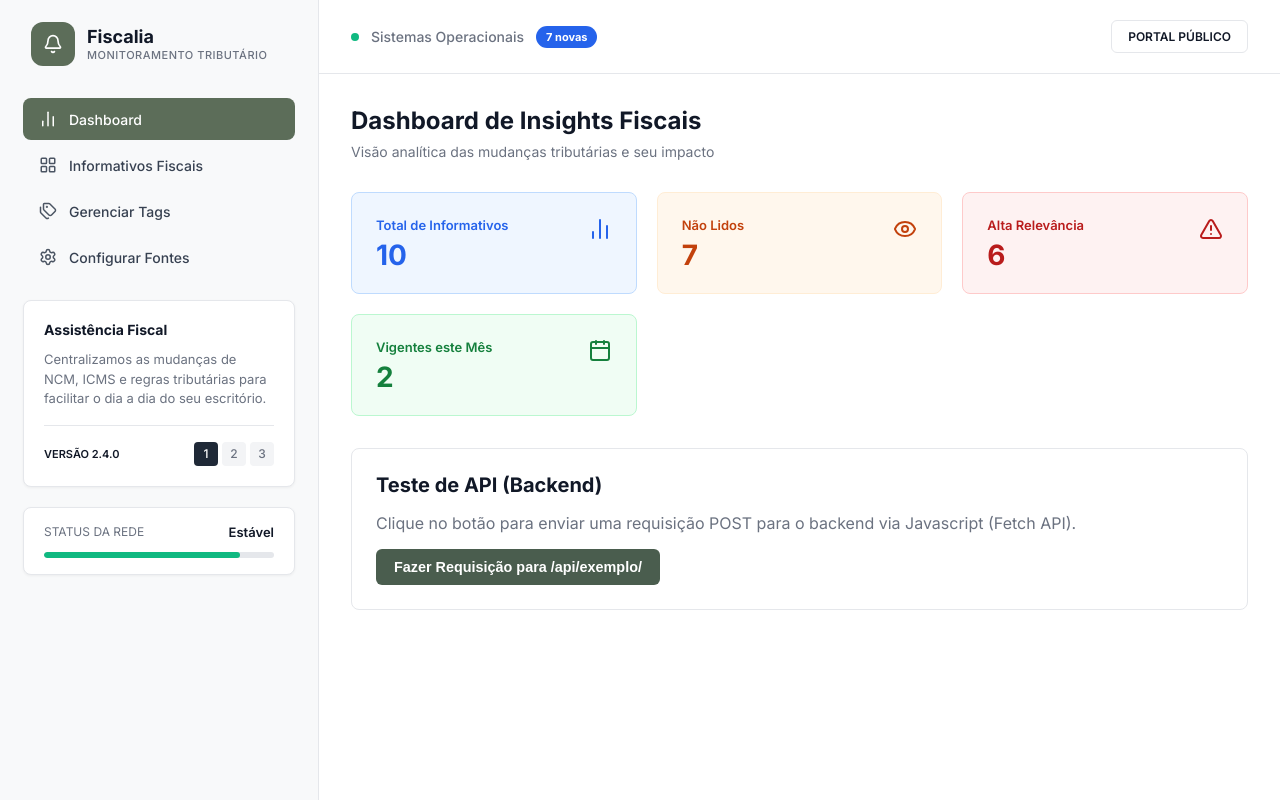
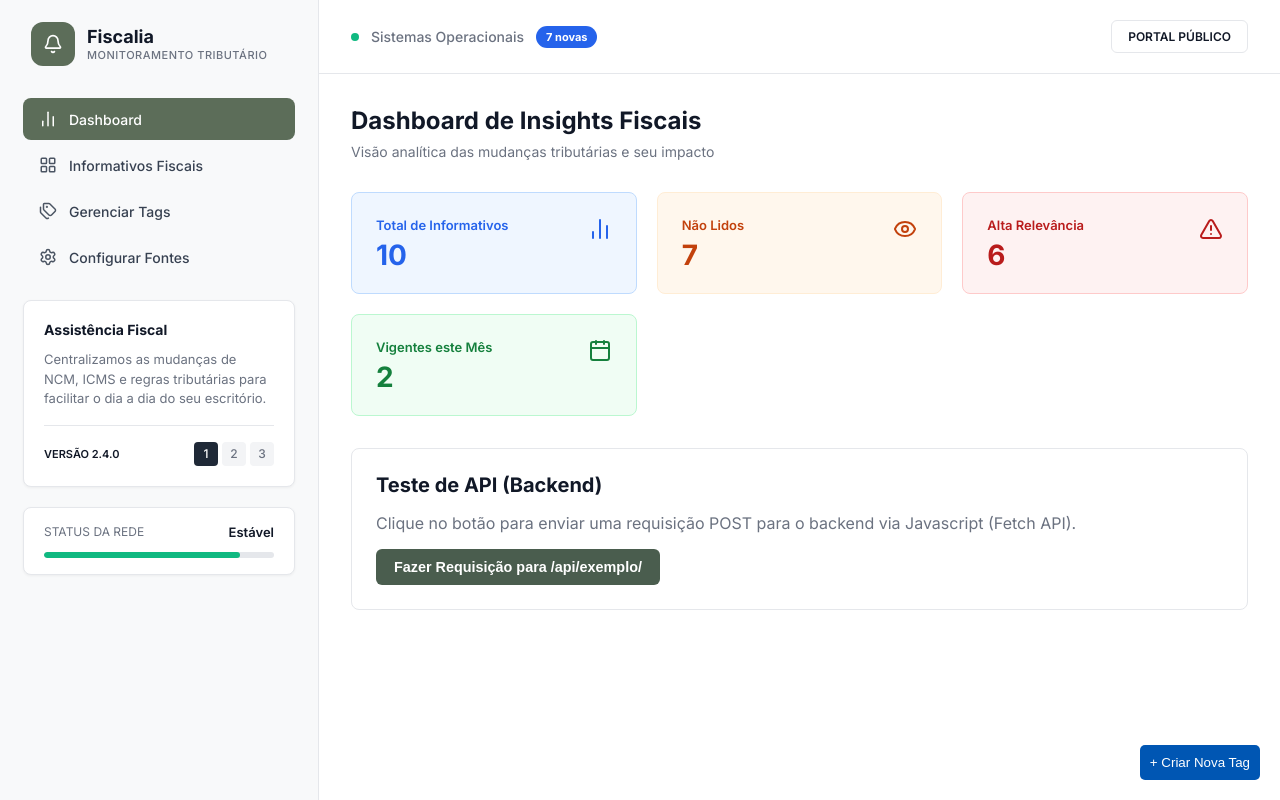
Before and after one commit to dn-freelance/pi-fiscalia, a Django app: page / in a window 1280 px wide. Run offline with Django 5.2, Linux system fonts and the light colour scheme.

Commit message:
feat: criar o visual da janelinha de tags

```diff
--- a/templates/base.html
+++ b/templates/base.html
@@ -37,4 +37,30 @@
     <script src="{% static 'js/app.js' %}"></script>
     {% block scripts %}{% endblock %}
 </body>
+<!-- O botão para abrir a janelinha -->
+<button onclick="abrirJanelinha()" style="padding: 10px; background-color: #0056b3; color: white; border: none; border-radius: 5px; cursor: pointer; position: fixed; bottom: 20px; right: 20px;">
+    + Criar Nova Tag
+</button>
+
+<!-- A Janelinha (Modal) -->
+<div id="fundoEscuro" style="display: none; position: fixed; top: 0; left: 0; width: 100%; height: 100%; background: rgba(0,0,0,0.5); z-index: 1000;">
+    <div style="background: white; width: 300px; margin: 15% auto; padding: 20px; border-radius: 8px; font-family: Arial, sans-serif;">
+        <h3 style="margin-top: 0;">Cadastrar Nova Tag</h3>
+
+        <form action="/salvar-tag" method="POST">
+            {% csrf_token %}
+            <label style="display: block; margin-bottom: 5px;">Nome da Tag:</label>
+            <input type="text" name="nome_da_tag" placeholder="Ex: Impostos" required style="width: 100%; padding: 8px; margin-bottom: 15px; box-sizing: border-box; border: 1px solid #ccc; border-radius: 4px;">
+
+            <button type="submit" style="background: #28a745; color: white; padding: 10px 15px; border: none; border-radius: 4px; cursor: pointer;">Salvar</button>
+            <button type="button" onclick="fecharJanelinha()" style="background: #dc3545; color: white; padding: 10px 15px; border: none; border-radius: 4px; cursor: pointer; margin-left: 10px;">Cancelar</button>
+        </form>
+    </div>
+</div>
+
+<script>
+    function abrirJanelinha() { document.getElementById('fundoEscuro').style.display = 'block'; }
+    function fecharJanelinha() { document.getElementById('fundoEscuro').style.display = 'none'; }
+</script
+
 </html>
```
Also changed, not shown: 1 other file.
